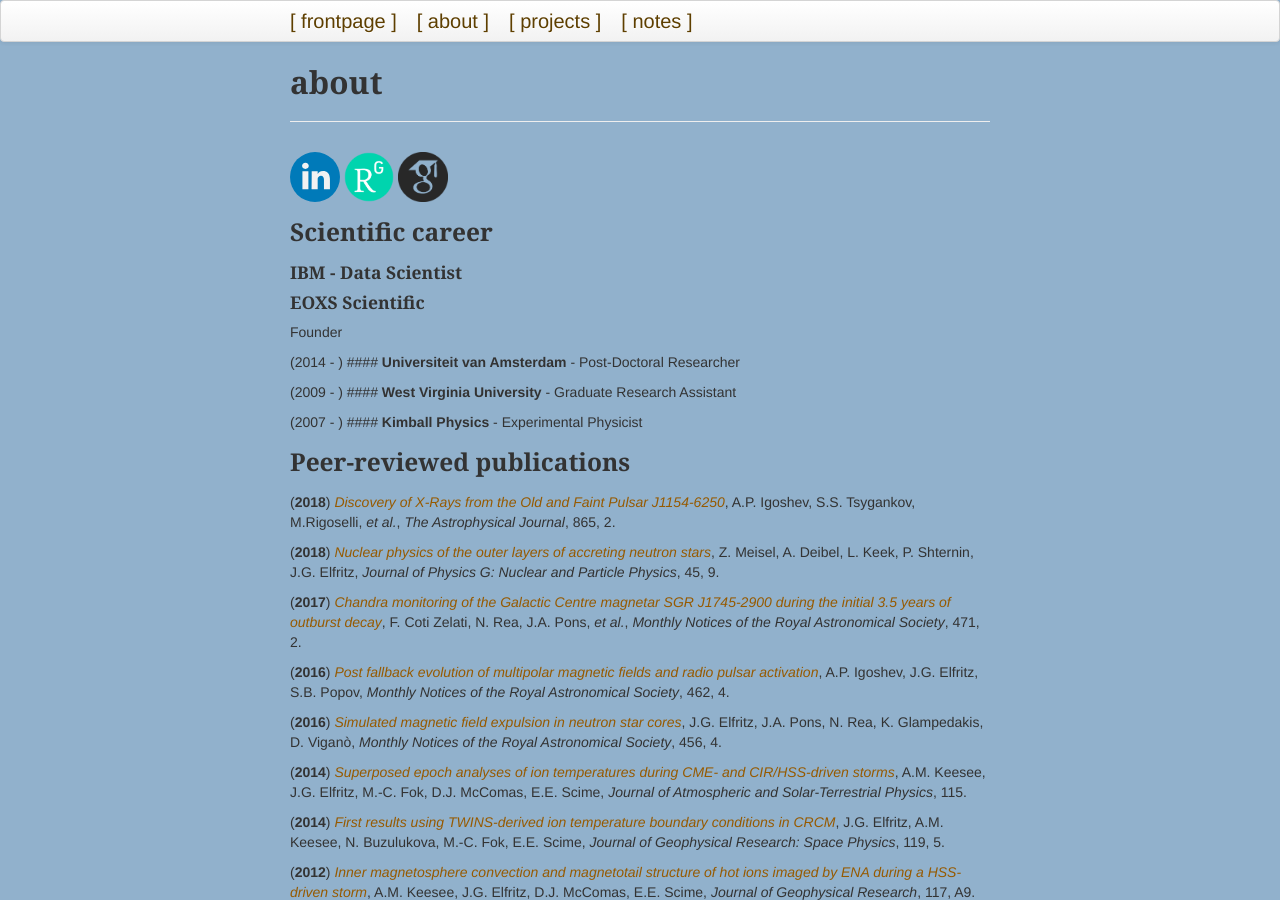
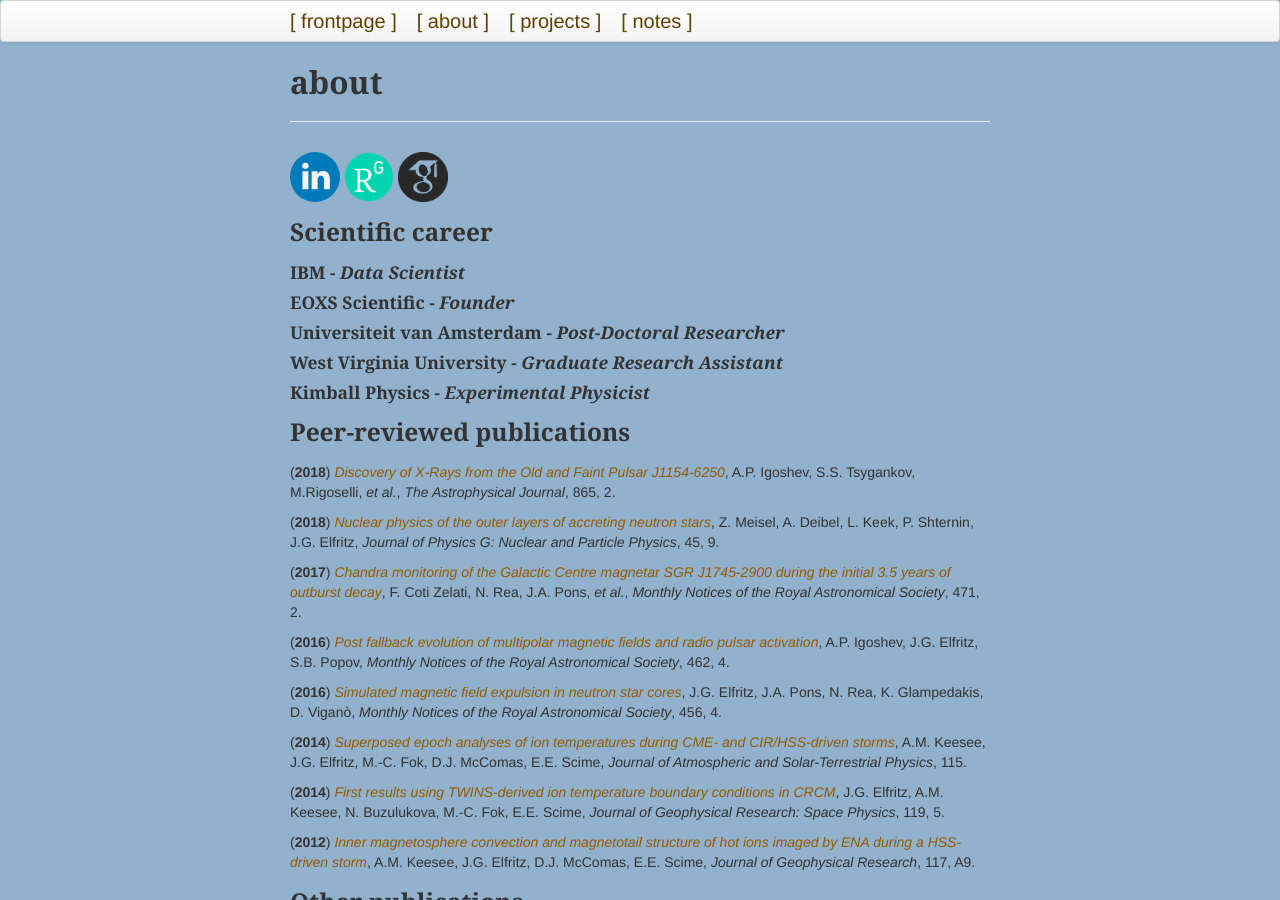
Before and after one commit to justinelfritz/justinelfritz.github.io, a Jekyll site: the page built from pages/about.md, in a window 1280 px wide and 900 px high. Built offline with Jekyll 4.4.1, drawn with Linux system fonts in a browser that asks for light colours.

Commit message:
formatting updates in About

```diff
--- a/pages/about.md
+++ b/pages/about.md
@@ -8,16 +8,15 @@ description: general synopsis and motivation
 
 ### Scientific career
 
-#### **IBM** - Data Scientist
+#### **IBM** - *Data Scientist*
 
-#### **EOXS Scientific**
-Founder
+#### **EOXS Scientific** - *Founder*
 
-(2014 - ) #### **Universiteit van Amsterdam** - Post-Doctoral Researcher
+#### **Universiteit van Amsterdam** - *Post-Doctoral Researcher*
 
-(2009 - ) #### **West Virginia University** - Graduate Research Assistant
+#### **West Virginia University** - *Graduate Research Assistant*
 
-(2007 - ) #### **Kimball Physics** - Experimental Physicist
+#### **Kimball Physics** - *Experimental Physicist*
 
 
 ### Peer-reviewed publications
```
